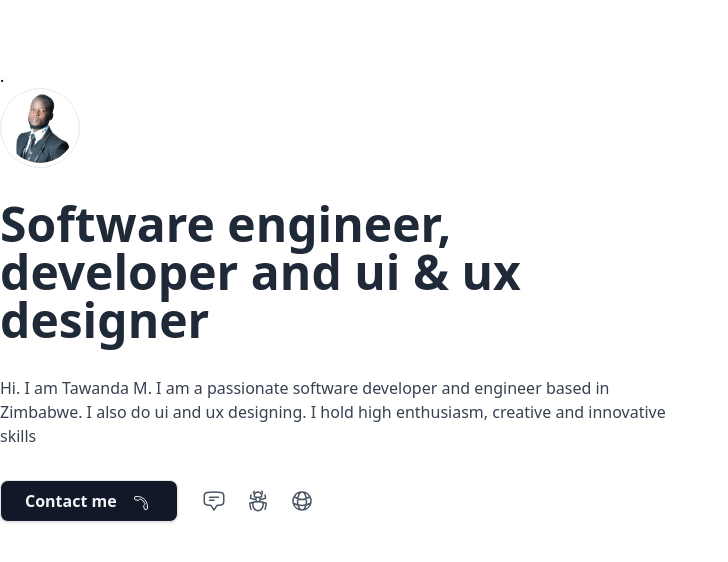
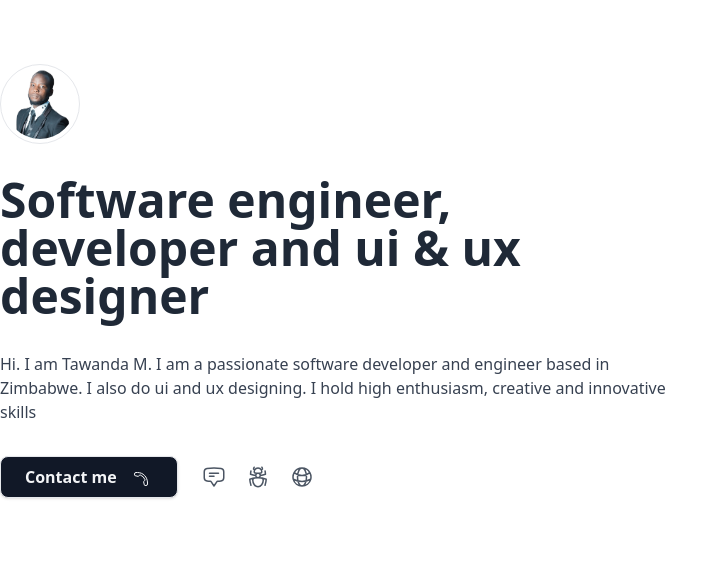
Before and after one commit to tmnyoni/tmnyoni.github.io, a Next.js app: page /components/hero in a window 1280 px wide. Shown: the top 562 px of the page, without its empty margins (0-728 px from the left). Built offline with nearby package versions, Linux system fonts and the light colour scheme.

Commit message:
added animations using framer-motion.

```diff
--- a/pages/_app.tsx
+++ b/pages/_app.tsx
@@ -2,7 +2,7 @@ import "../styles/globals.css";
 import type { AppProps } from "next/app";
 import type { ReactElement, ReactNode } from "react";
 import type { NextPage } from "next";
-
+import {AnimatePresence} from "framer-motion"
 export type NextPageWithLayout<P = {}, IP = P> = NextPage<P, IP> & {
   getLayout?: (page: ReactElement) => ReactNode;
 };
@@ -15,5 +15,7 @@ export default function MyApp({ Component, pageProps }: AppPropsWithLayout) {
   // Use the layout defined at the page level, if available
   const getLayout = Component.getLayout ?? ((page) => page);
 
-  return getLayout(<Component {...pageProps} />);
+  return <AnimatePresence exitBeforeEnter>
+    { getLayout(<Component {...pageProps} />)}
+  </AnimatePresence>;
 }
--- a/pages/about.tsx
+++ b/pages/about.tsx
@@ -9,10 +9,11 @@ import {
 } from "@heroicons/react/24/outline";
 import Layout from "./components/layout";
 import type { NextPageWithLayout } from "./_app";
+import { motion } from "framer-motion";
 
 const About: NextPageWithLayout = () => {
   return (
-    <div>
+    <motion.div exit={{ opacity: 0 }} initial="initial" animate="animate">
       <div className="container mx-auto">
         <div className="grid gap-4 md:grid-cols-2">
           <div className="mt-20">
@@ -75,7 +76,7 @@ const About: NextPageWithLayout = () => {
           </div>
         </div>
       </div>
-    </div>
+    </motion.div>
   );
 };
 
--- a/pages/articles.tsx
+++ b/pages/articles.tsx
@@ -10,10 +10,11 @@ import {
 } from "@heroicons/react/24/outline";
 import Layout from "./components/layout";
 import type { NextPageWithLayout } from "./_app";
+import {motion} from "framer-motion";
 
 const Articles: NextPageWithLayout = () => {
   return (
-    <div>
+    <motion.div exit={{ opacity: 0 }} initial="initial" animate="animate">
       <div className="container mx-auto">
         <div className="mt-20 max-w-xl">
           <h2 className="text-4xl font-bold text-slate-800">
@@ -105,7 +106,7 @@ const Articles: NextPageWithLayout = () => {
           </div>
         </div>
       </div>
-    </div>
+    </motion.div>
   );
 };
 
--- a/pages/components/hero.tsx
+++ b/pages/components/hero.tsx
@@ -2,13 +2,40 @@ import { PhoneIcon } from "@heroicons/react/24/outline"
 import Image from "next/image"
 import Link from "next/link"
 import SocialNetworks from "./socials"
+import { motion } from "framer-motion";
+
+const easing = [.6, -0.5, .01, .99]
+
+const fadeInUp = {
+    initial: {
+        y: 60,
+        opacity: 0
+    },
+    animate: {
+        y: 1,
+        opacity: 1,
+        transition: {
+            duration: .6,
+            ease: easing
+        }
+    }
+}
+
+const stagger = {
+    animate: {
+        transition: {
+            staggerChildren: 0.1,
+        }
+    }
+}
 
 const HeroSection = (): JSX.Element => {
     return (
-        <section className="container mx-auto my-10 py-6">
-            <div className="max-w-2xl">
-                <div className="mb-4">.
-                    <div className="w-20 h-20 p-1 border rounded-full animate-[reveal_0.5s_forwards]">
+
+        <div>
+            <div className="container mx-auto my-10 py-6">
+                <motion.div variants={stagger} className="max-w-2xl">
+                    <motion.div variants={fadeInUp} className="w-20 h-20 p-1 border rounded-full mb-4">
                         <Image
                             src={"/assets/images/icon.png"}
                             width={100}
@@ -16,16 +43,15 @@ const HeroSection = (): JSX.Element => {
                             alt="icon"
                             className="rounded-full"
                         />
-                    </div>
-                </div>
-                <h1 className="mt-8 text-5xl font-extrabold tracking-normal text-gray-800 sm:text-5xl animate-[reveal_1s_forwards]">
+                    </motion.div>
+                    <motion.h1 variants={fadeInUp} className="mt-8 text-5xl font-extrabold tracking-normal text-gray-800 sm:text-5xl">
                         Software engineer, developer and ui & ux designer
-                </h1>
-                <p className="mt-8 text-gray-700 animate-reveal">
+                    </motion.h1>
+                    <motion.p variants={fadeInUp} className="mt-8 text-gray-700">
                         Hi. I am Tawanda M. I am a passionate software developer and engineer based
                         in Zimbabwe. I also do ui and ux designing. I hold high enthusiasm, creative and innovative skills
-                </p>
-                <div className="mt-8 flex items-center">
+                    </motion.p>
+                    <motion.div variants={fadeInUp} className="mt-8 flex items-center">
                         <Link href="#">
                             <a className="mr-2 rounded-lg border px-6 py-2 font-semibold shadow bg-gray-900 text-gray-100 focus:bg-gray-800 focus:text-gray-100 hover:text-gray-100 focus:ring-gray-400 focus:outline-none focus:ring-2">
                                 Contact me
@@ -33,9 +59,10 @@ const HeroSection = (): JSX.Element => {
                             </a>
                         </Link>
                         <SocialNetworks />
+                    </motion.div>
+                </motion.div>
             </div>
         </div>
-        </section>
     )
 }
 
--- a/pages/components/skills.tsx
+++ b/pages/components/skills.tsx
@@ -15,7 +15,7 @@ const SkillsSection = () => {
         <section>
             <div className="container mx-auto pt-10">
                 <div className="text-center flex flex-col items-center">
-                    <h1 className="max-w-xl text-3xl font-bold tracking-tight text-gray-800 sm:text-4xl">
+                    <h1 className="max-w-xl text-3xl font-black tracking-tight text-gray-800 sm:text-4xl">
                         My Top Skills
                     </h1>
                     <p className="w-96 text-center text-sm text-gray-400 mt-3">
--- a/pages/index.tsx
+++ b/pages/index.tsx
@@ -13,20 +13,22 @@ import Layout from "./components/layout";
 import HeroSection from "./components/hero";
 import SkillsSection from "./components/skills";
 
+import { motion } from "framer-motion"
+
 const Home: NextPageWithLayout = () => {
 
     return (
-        <React.Fragment>
+        <motion.div exit={{ opacity: 0 }} initial="initial" animate="animate">
             <HeroSection />
             <SkillsSection />
 
             {/**
-       ** Social Proof.
-       */}
+             ** Social Proof.
+            */}
             <div className="mt-10 py-6 min-h-screen">
                 <div className="container mx-auto">
                     <div className="text-center flex flex-col items-center">
-                        <h1 className="max-w-xl text-3xl font-bold tracking-tight text-gray-800 sm:text-4xl">
+                        <h1 className="max-w-xl text-3xl font-black tracking-tight text-gray-800 sm:text-4xl">
                             Testimonals
                         </h1>
                         <p className="w-96 text-center text-sm text-gray-400 mt-3">
@@ -172,7 +174,7 @@ const Home: NextPageWithLayout = () => {
                     </div>
                 </div>
             </div>
-        </React.Fragment>
+        </motion.div>
     );
 };
 
--- a/pages/projects.tsx
+++ b/pages/projects.tsx
@@ -10,10 +10,11 @@ import {
 } from "@heroicons/react/24/outline";
 import Layout from "./components/layout";
 import type { NextPageWithLayout } from "./_app";
+import {motion} from "framer-motion";
 
 const Projects: NextPageWithLayout = () => {
     return (
-        <div>
+        <motion.div exit={{ opacity: 0 }} initial="initial" animate="animate">
             <div className="container mx-auto">
                 <div className="mt-20 max-w-xl">
                     <h2 className="text-4xl font-bold text-slate-800">
@@ -121,7 +122,7 @@ const Projects: NextPageWithLayout = () => {
                     </div>
                 </div>
             </div>
-        </div>
+        </motion.div>
     );
 };
 
--- a/pages/skills.tsx
+++ b/pages/skills.tsx
@@ -10,10 +10,11 @@ import {
 } from "@heroicons/react/24/outline";
 import Layout from "./components/layout";
 import type { NextPageWithLayout } from "./_app";
+import {motion} from "framer-motion";
 
 const Skills: NextPageWithLayout = () => {
   return (
-    <div>
+    <motion.div exit={{ opacity: 0 }} initial="initial" animate="animate">
       <div className="container mx-auto">
         <div className="mt-20 max-w-xl">
           <h2 className="text-4xl font-bold text-slate-800">
@@ -96,7 +97,7 @@ const Skills: NextPageWithLayout = () => {
           </div>
         </div>
       </div>
-    </div>
+    </motion.div>
   );
 };
 
```
Lines whose indentation alone changed are shown as unchanged.
